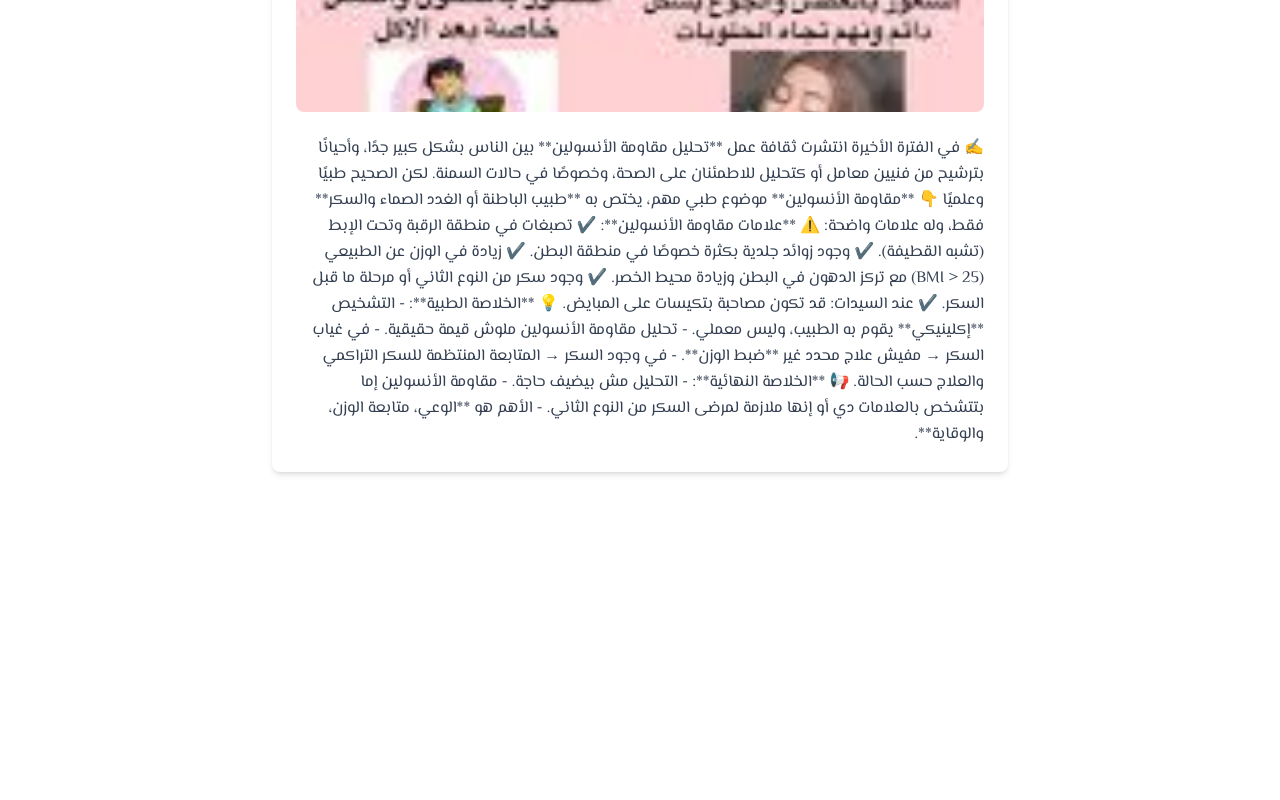
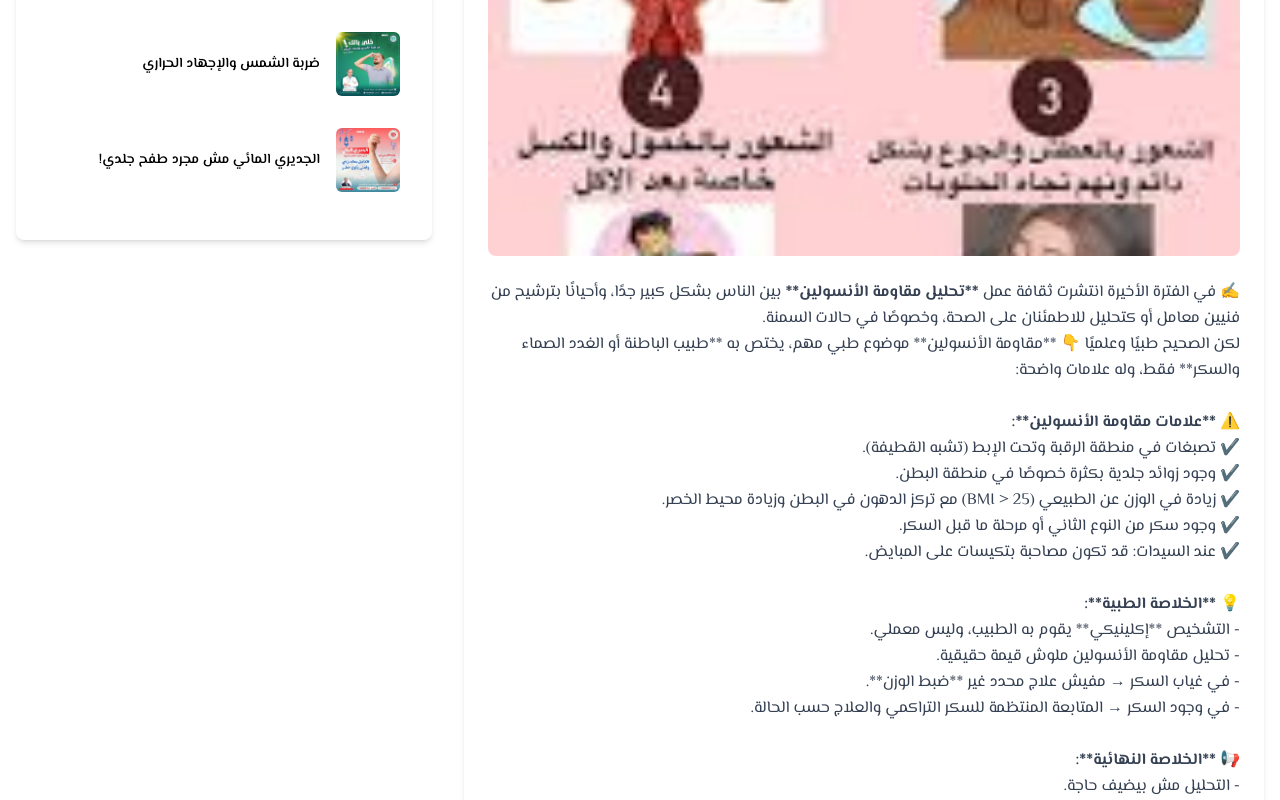
Before and after one commit to eslamshaban060/dr-ashor, a Next.js app: page /blog/1 in a window 1280 px wide. Shown: the part 300-1100 px from the top of the page. Before the commit the page ends 800 px from the top, so only its background shows below. Built offline with nearby package versions, Linux system fonts and the light colour scheme; a web font is replaced by a local one.

Commit message:
Add and style blog page with recent articles

```diff
--- /dev/null
+++ b/src/app/blog/[postid]/RecentArticles.tsx
@@ -0,0 +1,28 @@
+// src/components/RecentArticles.tsx
+import Link from "next/link";
+import Image from "next/image";
+import { Article } from "@/types/articles"; // تأكد من استيراد النوع الصحيح
+
+type RecentArticlesProps = {
+  articles: Article[];
+};
+
+const RecentArticles = ({ articles }: RecentArticlesProps) => {
+  return (
+    <div className="bg-white rounded-lg shadow-md p-6">
+      <h3 className="font-bold text-xl mb-4 text-right">أحدث المقالات</h3>
+      {articles.map((article) => (
+        <Link key={article.id} href={`/blog/${article.id}`}>
+          <div className="flex items-center gap-4 mb-4 cursor-pointer hover:bg-gray-100 rounded-lg p-2 transition-colors duration-200">
+            <div className="relative w-16 h-16 rounded-md overflow-hidden">
+              <Image src={article.image} alt={article.title} layout="fill" objectFit="cover" />
+            </div>
+            <p className="flex-1 font-semibold text-sm text-right">{article.title}</p>
+          </div>
+        </Link>
+      ))}
+    </div>
+  );
+};
+
+export default RecentArticles;
--- a/src/app/blog/[postid]/page.tsx
+++ b/src/app/blog/[postid]/page.tsx
@@ -16,7 +16,8 @@
 
 import Image from "next/image";
 import { notFound } from "next/navigation";
-import { articles } from "../page"; // استيراد المقالات من صفحة المدونة الرئيسية
+import { articles } from "../page";
+import RecentArticles from "./RecentArticles"
 
 interface PostPageProps {
   params: {
@@ -25,19 +26,20 @@ interface PostPageProps {
 }
 
 const PostPage = ({ params }: PostPageProps) => {
-  // البحث عن المقال باستخدام الـ ID
-  const article = articles.find(
-    (item) => item.id.toString() === params.postid
-  );
+  const article = articles.find((item) => item.id.toString() === params.postid);
 
-  // إذا لم يتم العثور على المقال، عرض صفحة 404
   if (!article) {
     notFound();
   }
 
-  // عرض المقال
+  // فلترة المقالات لعرض الأحدث في الشريط الجانبي (مثلاً، المقالات الثلاثة الأخيرة)
+  const recentArticles = articles.filter(item => item.id !== article.id).slice(0, 3);
+
   return (
-    <div className="container mx-auto p-4 max-w-3xl">
+    <div className="container mx-auto p-4 flex flex-col md:flex-row gap-8 mb-10 pt-40">
+
+      {/* عمود المقال الرئيسي */}
+      <div className="flex-1">
         <div className="bg-white rounded-lg shadow-md p-6">
           <h1 className="text-3xl font-bold mb-4">{article.title}</h1>
           <div className="relative w-full h-80 mb-6">
@@ -54,6 +56,13 @@ const PostPage = ({ params }: PostPageProps) => {
           </div>
         </div>
       </div>
+
+      {/* الشريط الجانبي */}
+      <div className="w-full md:w-1/3">
+        <RecentArticles articles={recentArticles} />
+      </div>
+
+    </div>
   );
 };
 
--- a/src/app/blog/page.tsx
+++ b/src/app/blog/page.tsx
@@ -12,28 +12,30 @@ export const articles = [
     excerpt:
       "انتشر تحليل مقاومة الأنسولين مؤخرًا، لكن التشخيص الصحيح يكون سريريًا من خلال علامات مثل التصبغات والزوائد الجلدية وارتفاع السكر.",
     body: `
-✍️ في الفترة الأخيرة انتشرت ثقافة عمل **تحليل مقاومة الأنسولين** بين الناس بشكل كبير جدًا، وأحيانًا بترشيح من فنيين معامل أو كتحليل للاطمئنان على الصحة، وخصوصًا في حالات السمنة.
+    <p>
+✍️  في الفترة الأخيرة انتشرت ثقافة عمل <strong> **تحليل مقاومة الأنسولين** </strong> بين الناس بشكل كبير جدًا، وأحيانًا بترشيح من فنيين معامل أو كتحليل للاطمئنان على الصحة، وخصوصًا في حالات السمنة.  </p>
 
-لكن الصحيح طبيًا وعلميًا 👇
-**مقاومة الأنسولين** موضوع طبي مهم، يختص به **طبيب الباطنة أو الغدد الصماء والسكر** فقط، وله علامات واضحة:
+ <p>لكن الصحيح طبيًا وعلميًا 👇
+**مقاومة الأنسولين** موضوع طبي مهم، يختص به **طبيب الباطنة أو الغدد الصماء والسكر** فقط، وله علامات واضحة:  </p><br>
 
-⚠️ **علامات مقاومة الأنسولين**:
-✔️ تصبغات في منطقة الرقبة وتحت الإبط (تشبه القطيفة).
-✔️ وجود زوائد جلدية بكثرة خصوصًا في منطقة البطن.
-✔️ زيادة في الوزن عن الطبيعي (BMI > 25) مع تركز الدهون في البطن وزيادة محيط الخصر.
-✔️ وجود سكر من النوع الثاني أو مرحلة ما قبل السكر.
-✔️ عند السيدات: قد تكون مصاحبة بتكيسات على المبايض.
+<p><strong>⚠️ **علامات مقاومة الأنسولين**: </strong>  </p>
+<ul>
+<li>✔️ تصبغات في منطقة الرقبة وتحت الإبط (تشبه القطيفة).  </li>
+<li>✔️ وجود زوائد جلدية بكثرة خصوصًا في منطقة البطن.  </li>
+<li>✔️ زيادة في الوزن عن الطبيعي (BMI > 25) مع تركز الدهون في البطن وزيادة محيط الخصر.  </li>
+<li> ✔️ وجود سكر من النوع الثاني أو مرحلة ما قبل السكر. </li>
+<li> ✔️ عند السيدات: قد تكون مصاحبة بتكيسات على المبايض.  </li>
+</ul><br>
+<strong>💡 **الخلاصة الطبية**:  </strong> <br>
+<p>- التشخيص **إكلينيكي** يقوم به الطبيب، وليس معملي.  </p>
+<p>- تحليل مقاومة الأنسولين ملوش قيمة حقيقية.  </p>
+<p> - في غياب السكر → مفيش علاج محدد غير **ضبط الوزن**. </p>
+<p>- في وجود السكر → المتابعة المنتظمة للسكر التراكمي والعلاج حسب الحالة.  </p> <br>
 
-💡 **الخلاصة الطبية**:
-- التشخيص **إكلينيكي** يقوم به الطبيب، وليس معملي.
-- تحليل مقاومة الأنسولين ملوش قيمة حقيقية.
-- في غياب السكر → مفيش علاج محدد غير **ضبط الوزن**.
-- في وجود السكر → المتابعة المنتظمة للسكر التراكمي والعلاج حسب الحالة.
-
-📢 **الخلاصة النهائية**:
-- التحليل مش بيضيف حاجة.
-- مقاومة الأنسولين إما بتتشخص بالعلامات دي أو إنها ملازمة لمرضى السكر من النوع الثاني.
-- الأهم هو **الوعي، متابعة الوزن، والوقاية**.
+<strong>📢 **الخلاصة النهائية**:  </strong>
+<p>- التحليل مش بيضيف حاجة.  </p>
+<p>- مقاومة الأنسولين إما بتتشخص بالعلامات دي أو إنها ملازمة لمرضى السكر من النوع الثاني.  </p>
+<p>- الأهم هو **الوعي، متابعة الوزن، والوقاية**.</p>
   `,
     image: "/asets/blogs/blog1.jpg",
   },
@@ -211,7 +213,7 @@ export const articles = [
 
 const Blog = () => {
   return (
-    <section className=" w-full max-w-[90%] m-auto my-10 ">
+    <section className=" w-full max-w-[90%] m-auto  pt-35 mb-2 ">
       <div className=" bg-white rounded-xl py-[40px] p-5 shadow-[rgb(48,80,74,0.2)]">
         <div className=" bg-[rgb(220,245,239,0.8)] m-auto flex justify-center gap-2 items-center w-[180px] rounded-4xl h-[50px] ">
           <span className="text-[var(--color-primary)]">
--- a/src/app/layout.tsx
+++ b/src/app/layout.tsx
@@ -2,6 +2,9 @@ import type { Metadata } from "next";
 import { El_Messiri, Markazi_Text } from "next/font/google";
 import "./globals.css";
 import { ProviderLayout } from "@/redux.tsx/provider";
+import Header from "@/components/header/Header";
+import Footer from "../components/footer";
+
 
 const elMessiri = El_Messiri({
   subsets: ["arabic", "latin"],
@@ -46,7 +49,15 @@ export default function RootLayout({
   return (
     <html lang="ar" dir="rtl">
       <body className={`${elMessiri.className} overflow-x-hidden`}>
-        <ProviderLayout>{children}</ProviderLayout>{" "}
+
+        <ProviderLayout>
+           <header className="fixed z-100 border-b-[0.1px] bg-white border-[#009a8bbe]">
+        <Header />
+      </header>
+          {children}
+          </ProviderLayout>{" "}
+            <Footer/>
+
       </body>
     </html>
   );
--- a/src/app/page.tsx
+++ b/src/app/page.tsx
@@ -9,9 +9,7 @@ import Footer from "../components/footer";
 const page = () => {
   return (
     <div>
-      <header className="fixed z-100 border-b-[0.1px] bg-white border-[#009a8bbe]">
-        <Header />
-      </header>
+
 
       {/* space */}
       <div className="w-[100vw] h-[130px] "></div>
@@ -35,7 +33,7 @@ const page = () => {
           <Testmonials />
         </section>
       </div>
-      <Footer />
+
     </div>
   );
 };
--- a/src/components/appointment/appointment.tsx
+++ b/src/components/appointment/appointment.tsx
@@ -1,4 +1,6 @@
-import AppointmentForm from "./appointmentForm";
+
+import AppointmentForm from "../appointment/appointmentForm";
+
 import drAshorImg from "@/../public/asets/appointment.png";
 export default function Appointment() {
   return (
--- a/src/components/blogCard/blogCard.tsx
+++ b/src/components/blogCard/blogCard.tsx
@@ -40,7 +40,7 @@ type BlogCardProps = {
 const BlogCard = ({ article }: BlogCardProps) => {
   return (
     <Link href={`/blog/${article.id}`}>
-      <div className="bg-white px-5 rounded-2xl shadow-md overflow-hidden border-[2px] border-white  hover:border-[var(--color-primary)] hover:shadow-xl transition-all duration-500 group">
+      <div className="bg-white px-5 rounded-2xl shadow-md overflow-hidden border-[2px] border-white  hover:border-[var(--color-primary)] hover:shadow-xl transition-all duration-500 group mb-6">
         <div className="relative w-full h-48 overflow-hidden">
           <Image
             src={article.image}
```
Lines whose indentation alone changed are shown as unchanged.
